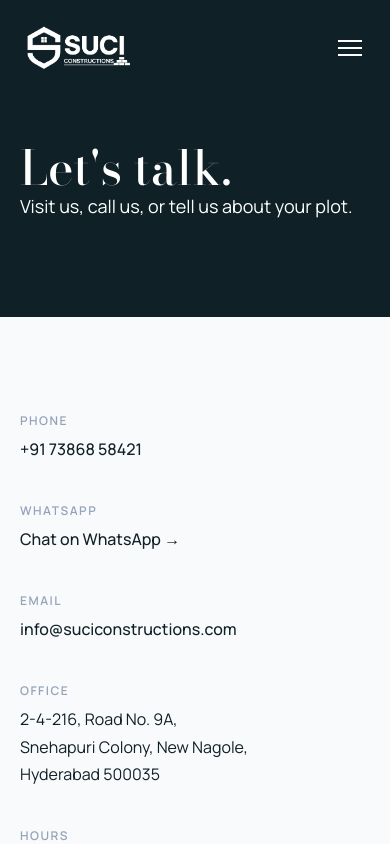
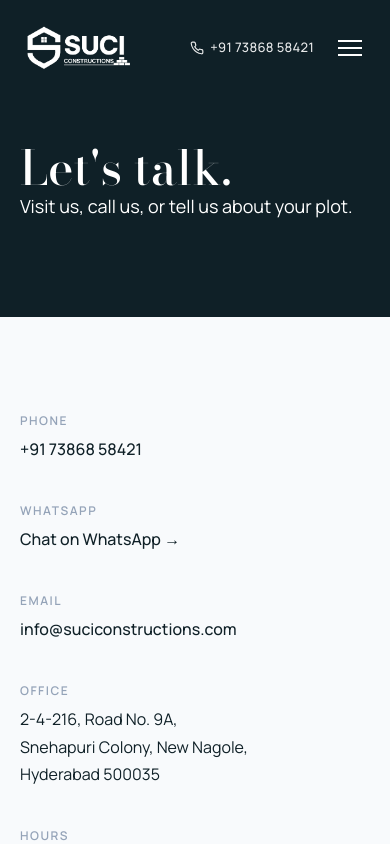
Before and after one commit to Vikram-Pagadala/Suci-Condtructions, a Next.js app: page /contact in a window 390 px wide. Shown: the top 844 px of the page. Built offline with nearby package versions, Linux system fonts and the light colour scheme.

Commit message:
Add contact icons to Footer and make phone number always visible in Header

```diff
--- a/src/components/Footer/Footer.module.css
+++ b/src/components/Footer/Footer.module.css
@@ -109,10 +109,25 @@
 .linksColumn a:hover {
   text-decoration: underline;
   text-underline-offset: 4px;
+  opacity: 1;
+}
+
+.contactItem {
+  display: flex;
+  align-items: flex-start;
+  gap: var(--space-12);
+}
+
+.contactItem svg {
+  flex-shrink: 0;
+  width: 16px;
+  height: 16px;
+  margin-top: 2px;
+  color: var(--color-aged-brass);
+  opacity: 0.9;
 }
 
 .phone {
-  margin-top: var(--space-4);
   font-weight: var(--font-weight-semibold);
   color: var(--color-aged-brass) !important;
   opacity: 1 !important;
--- a/src/components/Footer/Footer.tsx
+++ b/src/components/Footer/Footer.tsx
@@ -42,10 +42,22 @@
 
           <div className={styles.contactColumn}>
             <h4>Visit us</h4>
-            <p>2-4-216, Rd 9A, Snehapuri Colony<br />New Nagole, Hyderabad 500035</p>
-            <p>Mon–Sat 9:30–6:30</p>
-            <p className={styles.phone}>+91 73868 58421</p>
-            <p>info@suciconstructions.com</p>
+            <div className={styles.contactItem}>
+              <svg xmlns="http://www.w3.org/2000/svg" width="16" height="16" viewBox="0 0 24 24" fill="none" stroke="currentColor" strokeWidth="2" strokeLinecap="round" strokeLinejoin="round"><path d="M21 10c0 7-9 13-9 13s-9-6-9-13a9 9 0 0 1 18 0z"></path><circle cx="12" cy="10" r="3"></circle></svg>
+              <p>2-4-216, Rd 9A, Snehapuri Colony<br />New Nagole, Hyderabad 500035</p>
+            </div>
+            <div className={styles.contactItem}>
+              <svg xmlns="http://www.w3.org/2000/svg" width="16" height="16" viewBox="0 0 24 24" fill="none" stroke="currentColor" strokeWidth="2" strokeLinecap="round" strokeLinejoin="round"><circle cx="12" cy="12" r="10"></circle><polyline points="12 6 12 12 16 14"></polyline></svg>
+              <p>Mon–Sat 9:30–6:30</p>
+            </div>
+            <div className={styles.contactItem}>
+              <svg xmlns="http://www.w3.org/2000/svg" width="16" height="16" viewBox="0 0 24 24" fill="none" stroke="currentColor" strokeWidth="2" strokeLinecap="round" strokeLinejoin="round"><path d="M22 16.92v3a2 2 0 0 1-2.18 2 19.79 19.79 0 0 1-8.63-3.07 19.5 19.5 0 0 1-6-6 19.79 19.79 0 0 1-3.07-8.67A2 2 0 0 1 4.11 2h3a2 2 0 0 1 2 1.72 12.84 12.84 0 0 0 .7 2.81 2 2 0 0 1-.45 2.11L8.09 9.91a16 16 0 0 0 6 6l1.27-1.27a2 2 0 0 1 2.11-.45 12.84 12.84 0 0 0 2.81.7A2 2 0 0 1 22 16.92z"></path></svg>
+              <p className={styles.phone}>+91 73868 58421</p>
+            </div>
+            <div className={styles.contactItem}>
+              <svg xmlns="http://www.w3.org/2000/svg" width="16" height="16" viewBox="0 0 24 24" fill="none" stroke="currentColor" strokeWidth="2" strokeLinecap="round" strokeLinejoin="round"><rect width="20" height="16" x="2" y="4" rx="2"></rect><path d="m22 7-8.97 5.7a1.94 1.94 0 0 1-2.06 0L2 7"></path></svg>
+              <p>info@suciconstructions.com</p>
+            </div>
           </div>
         </div>
 
--- a/src/components/Header/Header.module.css
+++ b/src/components/Header/Header.module.css
@@ -127,6 +127,12 @@
 /* ============================================
    DESKTOP ACTIONS
    ============================================ */
+.rightSide {
+  display: flex;
+  align-items: center;
+  gap: var(--space-16);
+}
+
 .actions {
   display: none;
 }
@@ -140,11 +146,21 @@
 }
 
 .phone {
-  font-size: 14px;
+  display: flex;
+  align-items: center;
+  gap: 6px;
+  font-size: 13px;
   font-weight: var(--font-weight-medium);
   color: inherit;
-  opacity: 0.85;
+  opacity: 0.9;
   letter-spacing: 0.3px;
+}
+
+@media (min-width: 1024px) {
+  .phone {
+    font-size: 14px;
+    margin-right: 12px;
+  }
 }
 
 .phone:hover {
--- a/src/components/Header/Header.tsx
+++ b/src/components/Header/Header.tsx
@@ -47,9 +47,15 @@
             <Link href="/contact">Contact</Link>
           </nav>
 
+          {/* Right Side */}
+          <div className={styles.rightSide}>
+            <a href="tel:+917386858421" className={styles.phone}>
+              <svg xmlns="http://www.w3.org/2000/svg" width="14" height="14" viewBox="0 0 24 24" fill="none" stroke="currentColor" strokeWidth="2" strokeLinecap="round" strokeLinejoin="round"><path d="M22 16.92v3a2 2 0 0 1-2.18 2 19.79 19.79 0 0 1-8.63-3.07 19.5 19.5 0 0 1-6-6 19.79 19.79 0 0 1-3.07-8.67A2 2 0 0 1 4.11 2h3a2 2 0 0 1 2 1.72 12.84 12.84 0 0 0 .7 2.81 2 2 0 0 1-.45 2.11L8.09 9.91a16 16 0 0 0 6 6l1.27-1.27a2 2 0 0 1 2.11-.45 12.84 12.84 0 0 0 2.81.7A2 2 0 0 1 22 16.92z"></path></svg>
+              <span>+91 73868 58421</span>
+            </a>
+
             {/* Desktop Actions */}
             <div className={styles.actions}>
-            <a href="tel:+917386858421" className={styles.phone}>+91 73868 58421</a>
               <Link href="/contact" className={styles.ctaButton}>
                 Book a consultation
               </Link>
@@ -66,6 +72,7 @@
               <span className={`${styles.bar} ${mobileOpen ? styles.barOpen2 : ""}`}></span>
               <span className={`${styles.bar} ${mobileOpen ? styles.barOpen3 : ""}`}></span>
             </button>
+          </div>
         </div>
       </header>
 
```
Lines whose indentation alone changed are shown as unchanged.
